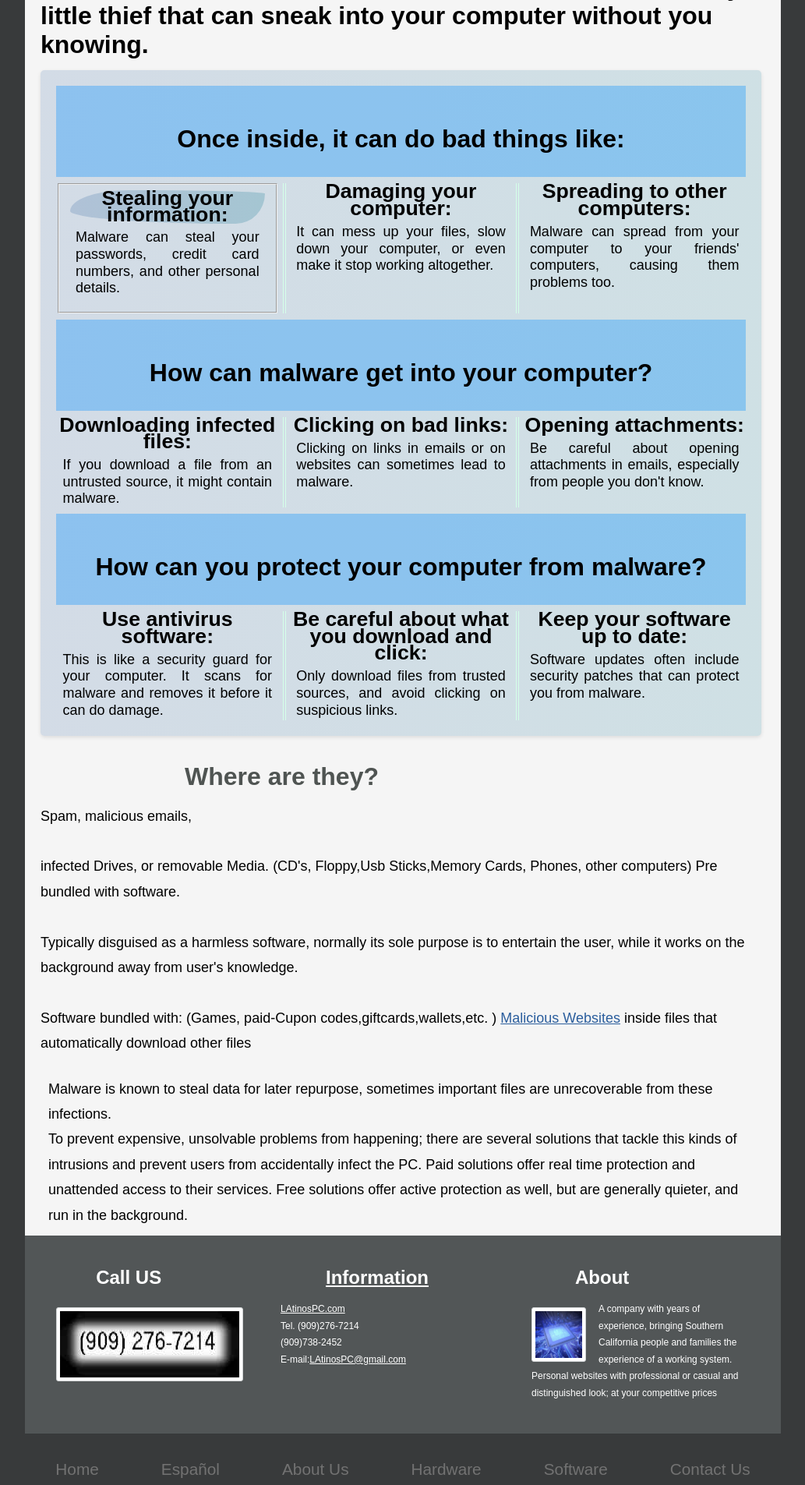
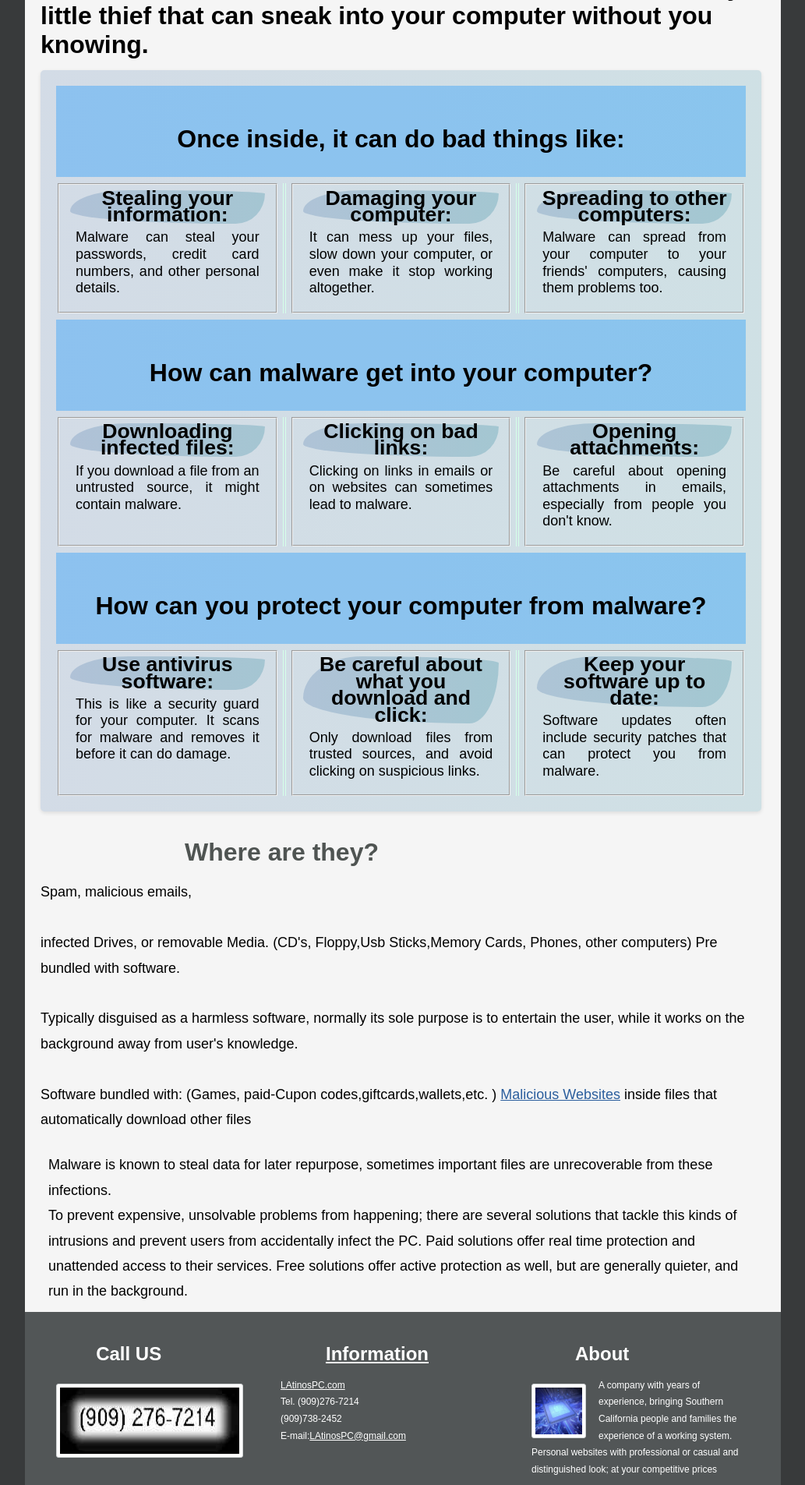
Before and after one commit to Omar27522/Work-on-This-as-a-template-for-the-new-site, a PHP site: page /software/malwarecleaner/index.php in a window 1280 px wide. Shown: the part 601-2506 px from the top of the page at 78% size, without its empty margins (123-1156 px from the left). Run offline with PHP 8.4, Linux system fonts and the light colour scheme.

Commit message:
MWCL
Legends

```diff
--- a/include/_works/_software/malwarecleaner.php
+++ b/include/_works/_software/malwarecleaner.php
@@ -125,39 +125,39 @@
           <dl class="blurb">
                 <h2 class="hero3">Once inside, it can do bad things like:</h2>
         </h2>
-
             <div class="newspaper2"><fieldset tabindex="0" class="selection_2"><dt><legend>Stealing your information:</legend></dt> <dd>
                 Malware can steal your passwords, credit card numbers, and other personal
                 details.
             </dd></fieldset>
-            <dt>Damaging your computer:</dt> <dd>
+            <fieldset tabindex="0" class="selection_2"><dt><legend>Damaging your computer:</legend></dt> <dd>
                 It can mess up your files, slow down your computer, or even make it stop working
                 altogether.
-            </dd>
-            <dt>Spreading to other computers:</dt> <dd>
+            </dd></fieldset>
+            <fieldset tabindex="0" class="selection_2"><dt><legend>Spreading to other computers:</legend></dt> <dd>
                 Malware can spread from your computer to your friends' computers, causing them
                 problems too.
-            </dd></div>
+            </dd></fieldset></div>
+
             <h2 class="hero3">How can malware get into your computer?</h2>
             <div class="newspaper2">
-            <dt>Downloading infected files:</dt> <dd>If you download a file from an untrusted source, it might contain malware.</dd>
-            <dt>Clicking on bad links:</dt> <dd>Clicking on links in emails or on websites can sometimes lead to malware.</dd>
-            <dt>Opening attachments:</dt> <dd>Be careful about opening attachments in emails, especially from people you don't know.</dd>
-</div>
+            <fieldset tabindex="0" class="selection_2"><dt><legend>Downloading infected files:</legend></dt> <dd>If you download a file from an untrusted source, it might contain malware.</dd><br /></fieldset>
+            <fieldset tabindex="0" class="selection_2"><dt><legend>Clicking on bad links:</legend></dt> <dd>Clicking on links in emails or on websites can sometimes lead to malware.</dd><br /></fieldset>
+            <fieldset tabindex="0" class="selection_2"><dt><legend>Opening attachments:</legend></dt> <dd>Be careful about opening attachments in emails, especially from people you don't know.</dd></fieldset>
+            </div>
             <h2 class="hero3">How can you protect your computer from malware?</h2>
             <div class="newspaper2">
-            <dt>Use antivirus software:</dt> <dd>
+            <fieldset tabindex="0" class="selection_2"><dt><legend>Use antivirus software:</legend></dt> <dd>
                 This is like a security guard for your computer. It scans for malware and removes it
                 before it can do damage.
-            </dd>
-            <dt>Be careful about what you download and click:</dt> <dd>
+            </dd><br /></fieldset>
+            <fieldset tabindex="0" class="selection_2"><dt><legend>Be careful about what you download and click:</legend></dt> <dd>
                 Only download files from trusted sources, and avoid clicking
                 on suspicious links.
-            </dd>
-            <dt>Keep your software up to date:</dt> <dd>
+            </dd></fieldset>
+            <fieldset tabindex="0" class="selection_2"><dt><legend>Keep your software up to date:</legend></dt> <dd>
                 Software updates often include security patches that can protect you from
                 malware.
-            </dd></div>
+            </dd></fieldset></div>
         </dl>
 </p>
         <h2>Where are they?</h2>
```
